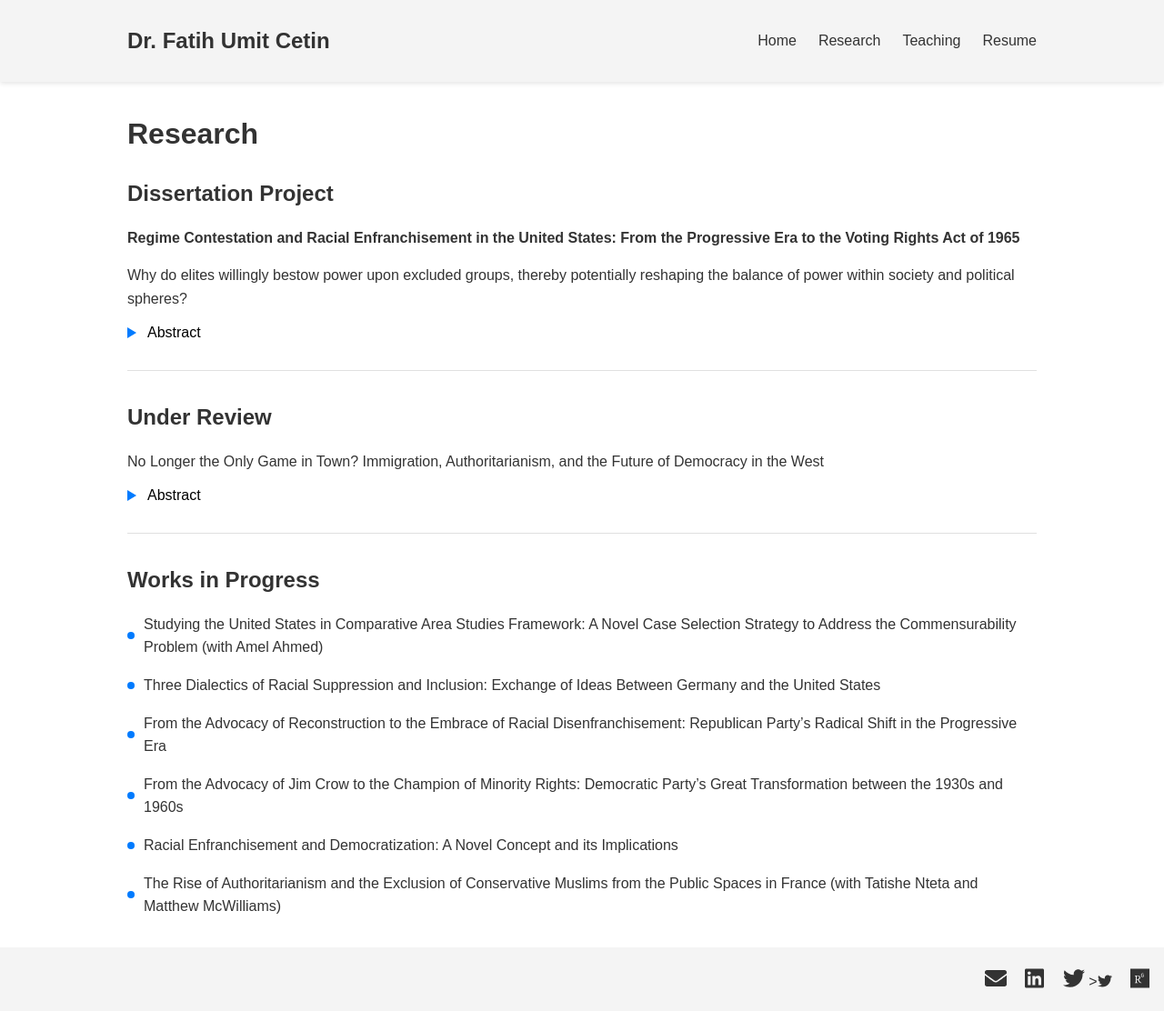
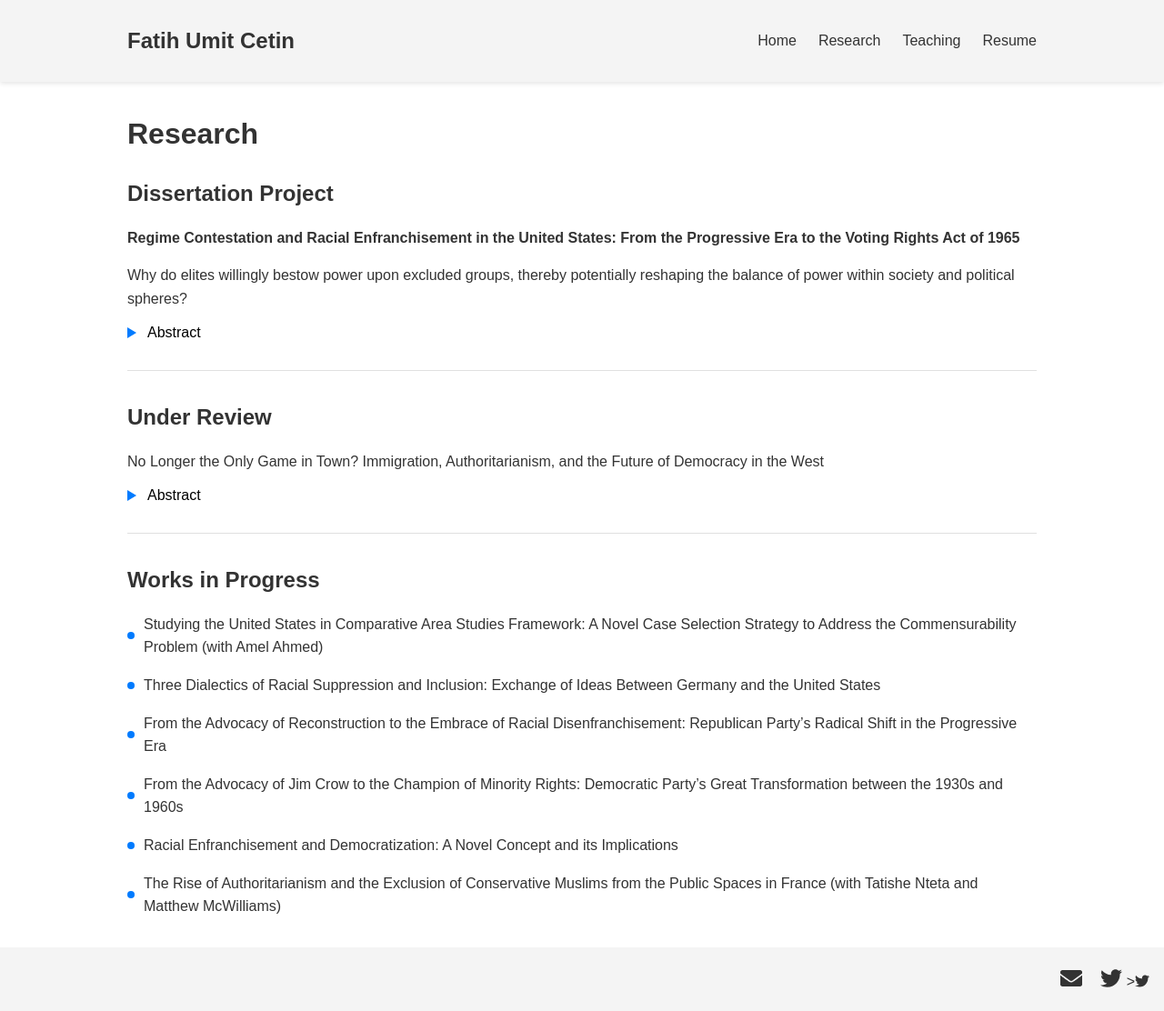
Before and after one commit to fatihumitcetin/fatihumitcetin.github.io, a plain HTML site: page research.html in a window 1280 px wide. Shown: the whole page at 91% size. Drawn offline with Linux system fonts and the light colour scheme.

Commit message:
Add files via upload

```diff
--- a/research.html
+++ b/research.html
@@ -3,14 +3,14 @@
   <head>
     <meta charset="UTF-8" />
     <meta name="viewport" content="width=device-width, initial-scale=1.0" />
-    <title>Dr. Fatih Umit Cetin - Research</title>
+    <title>Fatih Umit Cetin - Research</title>
     <link rel="stylesheet" href="styles.css" />
     <script src="https://cdnjs.cloudflare.com/ajax/libs/font-awesome/5.15.3/js/all.min.js"></script>
   </head>
   <body>
     <header>
       <nav>
-        <div class="name"><a href="https://fatihumitcetin.github.io/">Dr. Fatih Umit Cetin</a></div>
+        <div class="name"><a href="https://fatihumitcetin.github.io/">Fatih Umit Cetin</a></div>
         <ul>
           <li><a href="https://fatihumitcetin.github.io/">Home</a></li>
           <li><a href="research">Research</a></li>
@@ -175,14 +175,8 @@
         <a href="mailto:fatihumitcetin@gmail.com"
           ><i class="fas fa-envelope"></i
         ></a>
-        <a href="https://www.linkedin.com/in/fatihcetin"
-          ><i class="fab fa-linkedin"></i
-        ></a>
         <a href="https://x.com/umitcetin"><i class="fab fa-twitter"></i></a>
           ><i class="fab fa-twitter"></i
-        ></a>
-        <a href="https://www.researchgate.net/profile/Fatih_Cetin"
-          ><i class="fab fa-researchgate"></i
         ></a>
       </div>
     </footer>
```
Also changed, not shown: index.html (+3 -7 lines), resume.html (+2 -8 lines), teaching.html (+2 -8 lines).
